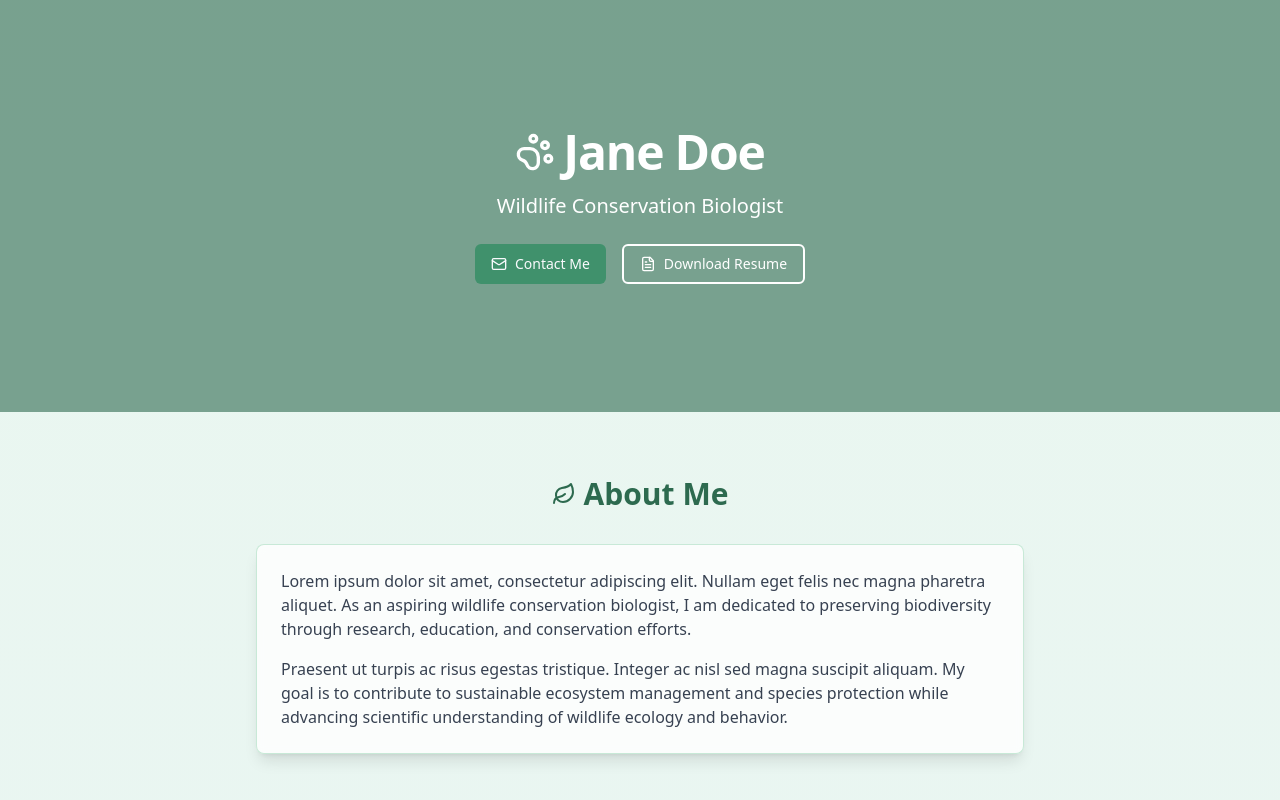
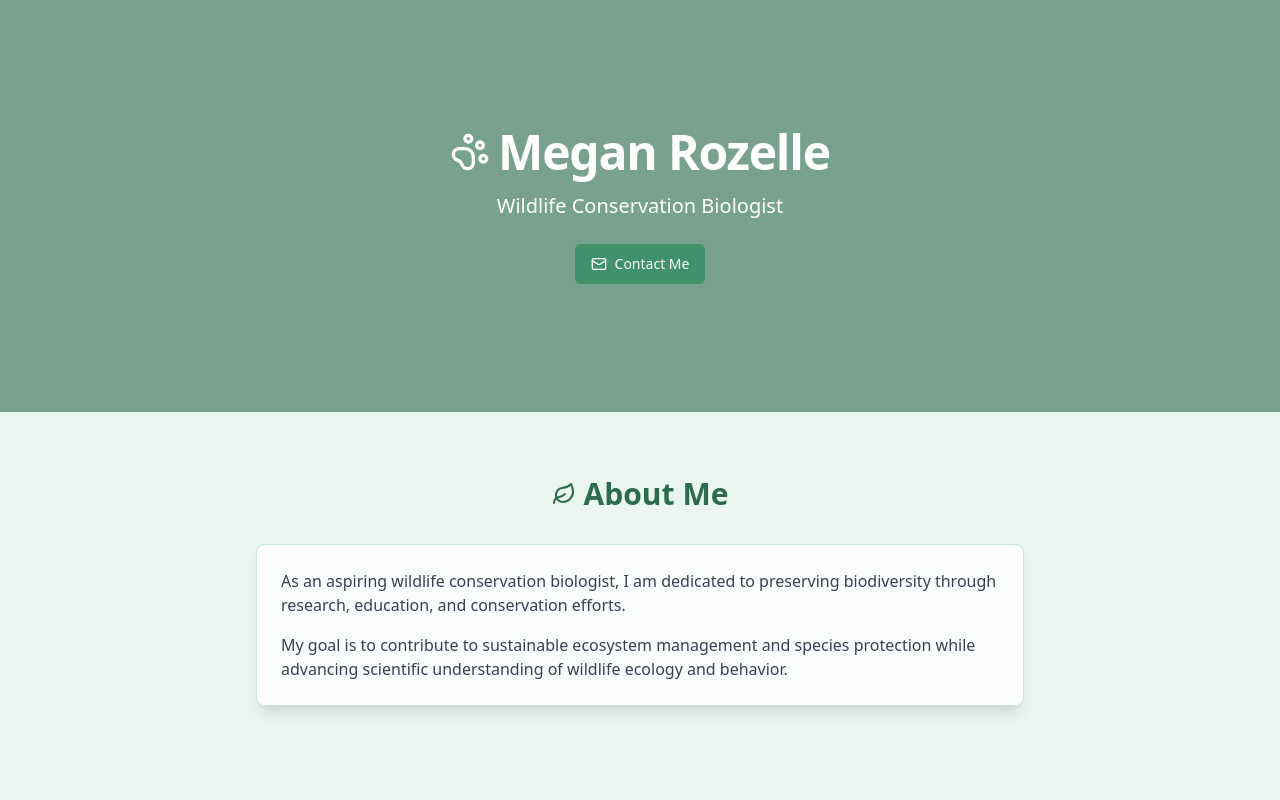
Before and after one commit to GalaxyRaine23/wild-whispers-portfolio, a React (Vite) app: page / in a window 1280 px wide. Shown: the top 800 px of the page. Built offline with nearby package versions, Linux system fonts and the light colour scheme.

Commit message:
Visual edit in Lovable
Edited UI in Lovable

```diff
--- a/src/pages/Index.tsx
+++ b/src/pages/Index.tsx
@@ -11,7 +11,7 @@ const Index = () => {
         <div className="container relative mx-auto px-4 py-12 text-center text-white">
           <div className="flex items-center justify-center mb-4">
             <PawPrint className="h-10 w-10 mr-2" />
-            <h1 className="font-sans text-5xl font-bold tracking-tight">Jane Doe</h1>
+            <h1 className="font-sans text-5xl font-bold tracking-tight">Megan Rozelle</h1>
           </div>
           <p className="mb-6 text-xl">Wildlife Conservation Biologist</p>
           <div className="flex justify-center gap-4">
@@ -19,10 +19,7 @@ const Index = () => {
               <Mail className="h-4 w-4" />
               Contact Me
             </Button>
-            <Button className="gap-2 bg-transparent border-2 border-white hover:bg-white/20" variant="outline">
-              <FileText className="h-4 w-4" />
-              Download Resume
-            </Button>
+
           </div>
         </div>
       </section>
@@ -36,16 +33,8 @@ const Index = () => {
           </div>
           <Card className="bg-white/80 backdrop-blur-sm border-nature-mint/50 shadow-lg">
             <CardContent className="p-6">
-              <p className="mb-4 text-gray-700">
-                Lorem ipsum dolor sit amet, consectetur adipiscing elit. Nullam eget felis nec magna pharetra aliquet.
-                As an aspiring wildlife conservation biologist, I am dedicated to preserving biodiversity through
-                research, education, and conservation efforts.
-              </p>
-              <p className="text-gray-700">
-                Praesent ut turpis ac risus egestas tristique. Integer ac nisl sed magna suscipit aliquam.
-                My goal is to contribute to sustainable ecosystem management and species protection while advancing
-                scientific understanding of wildlife ecology and behavior.
-              </p>
+              <p className="mb-4 text-gray-700">As an aspiring wildlife conservation biologist, I am dedicated to preserving biodiversity through research, education, and conservation efforts.</p>
+              <p className="text-gray-700">My goal is to contribute to sustainable ecosystem management and species protection while advancing scientific understanding of wildlife ecology and behavior.</p>
             </CardContent>
           </Card>
         </div>
```
